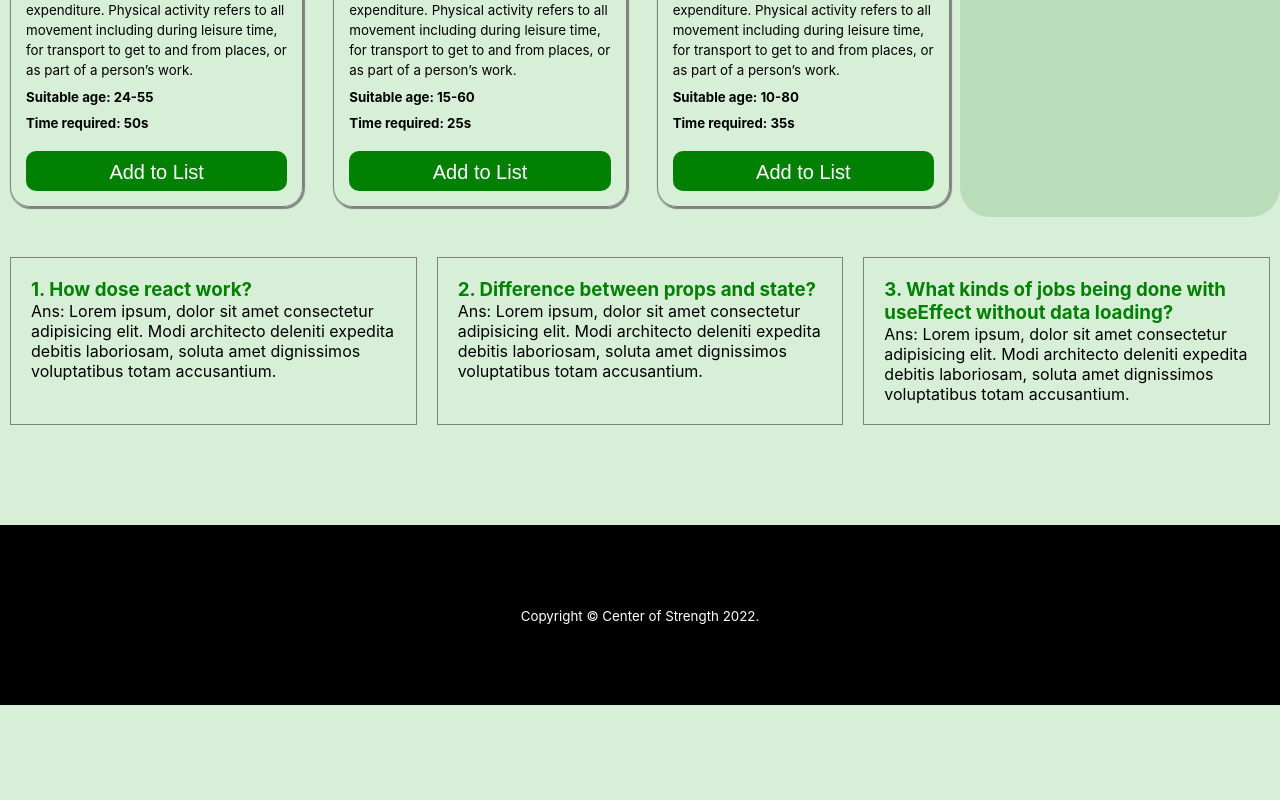
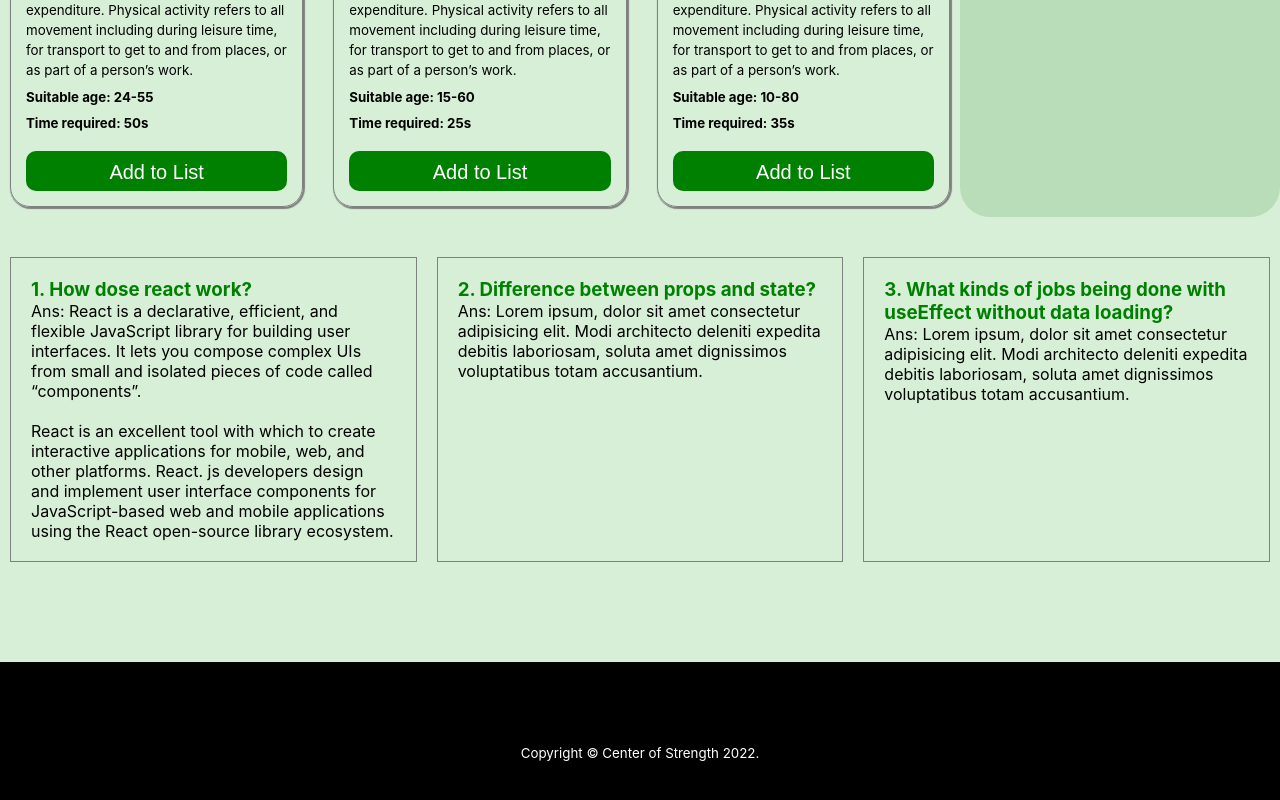
Before and after one commit to hamimhossain1/center-of-strength, a React (Create React App) app: page / in a window 1280 px wide. Shown: the part 1065-1865 px from the top of the page. Before the commit the page ends 1770 px from the top, so only its background shows below. Built offline with nearby package versions, Linux system fonts and the light colour scheme.

Commit message:
1st ans done

```diff
--- a/src/components/QuestionsAnswer/QuestionsAnswer.js
+++ b/src/components/QuestionsAnswer/QuestionsAnswer.js
@@ -6,7 +6,11 @@ const QuestionsAnswer = () => {
         <div className='question-and-answer'>
             <div>
                 <h3>1. How dose react work?</h3>
-                <p>Ans: Lorem ipsum, dolor sit amet consectetur adipisicing elit. Modi architecto deleniti expedita debitis laboriosam, soluta amet dignissimos voluptatibus totam accusantium. </p>
+                <p>Ans: React is a declarative, efficient, and flexible JavaScript library for building user interfaces. It lets you compose complex UIs from small and isolated pieces of code called “components”.
+                <br /><br />
+                React is an excellent tool with which to create interactive applications for mobile, web, and other platforms.
+
+                React. js developers design and implement user interface components for JavaScript-based web and mobile applications using the React open-source library ecosystem. </p>
             </div>
             <div>
                 <h3>2. Difference between props and state?</h3>
```
